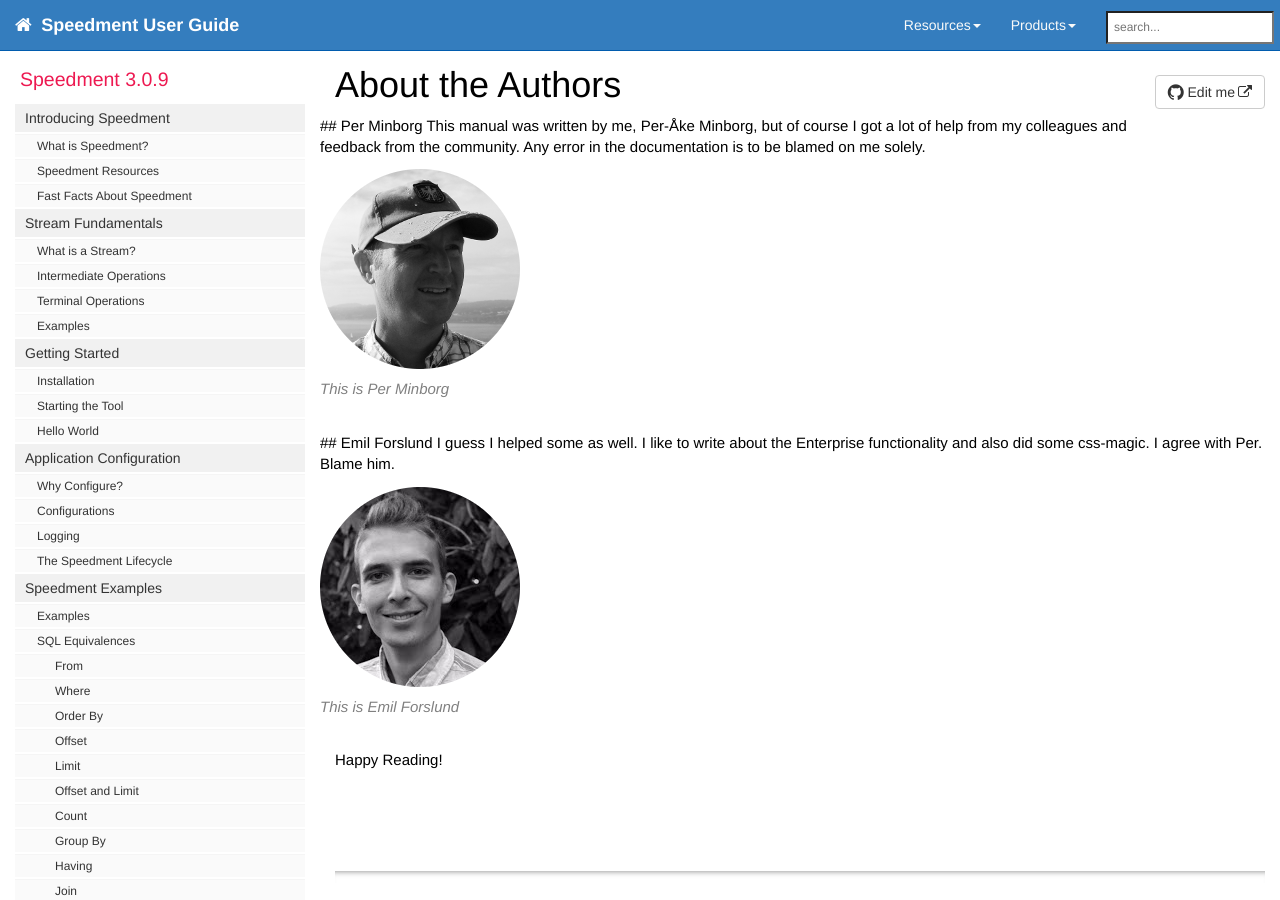
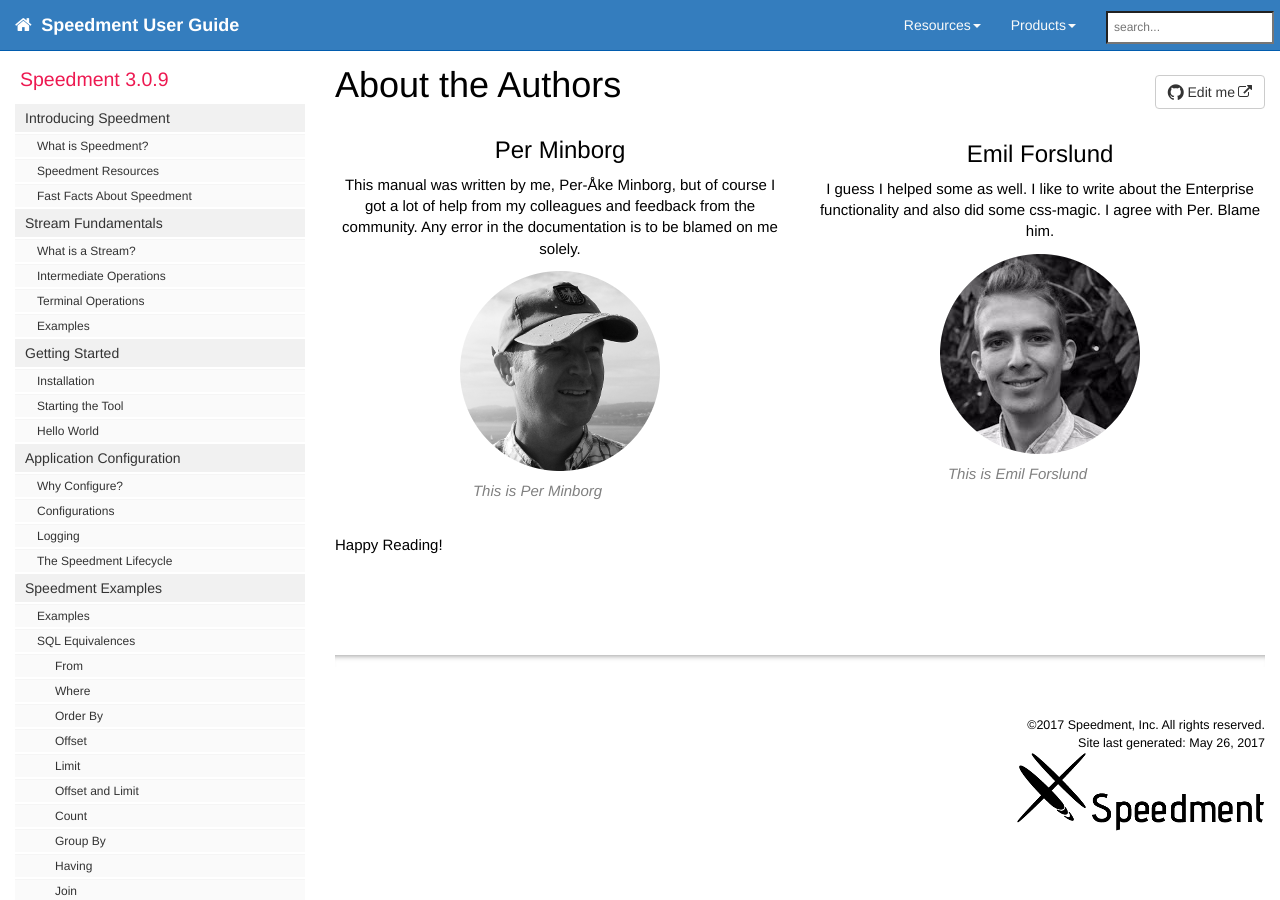
Before and after one commit to speedment/speedment-doc, a Jekyll site: the page built from pages/about.md, in a window 1280 px wide and 900 px high. Built offline with Jekyll 4.4.1, drawn with Linux system fonts in a browser that asks for light colours; nearby versions of some CDN libraries; comment, search, counter and statistics services are not loaded.

Commit message:
Update about.md

```diff
--- a/pages/about.md
+++ b/pages/about.md
@@ -10,13 +10,14 @@
 ---
 
 <div class="row">
-<div class="col">
-## Per Minborg
+<div class="col-md-6" style="text-align:center;">
+<h2>Per Minborg</h2>
 This manual was written by me, Per-Åke Minborg, but of course I got a lot of help from my colleagues and feedback from the community. Any error in the documentation is to be blamed on me solely.
 
 {% include image.html file="avatar_per.png" url="http://minborgsjavapot.blogspot.com/" alt="Per Minborg" caption="This is Per Minborg" %}
-</div><div class="col">
-## Emil Forslund
+</div>
+<div class="col-md-6" style="text-align:center;">
+<h2>Emil Forslund</h2>
 I guess I helped some as well. I like to write about the Enterprise functionality and also did some css-magic. I agree with Per. Blame him.
 
 {% include image.html file="avatar_emil.png" url="http://ageofjava.com/" alt="Emil Forslund" caption="This is Emil Forslund" %}
```
